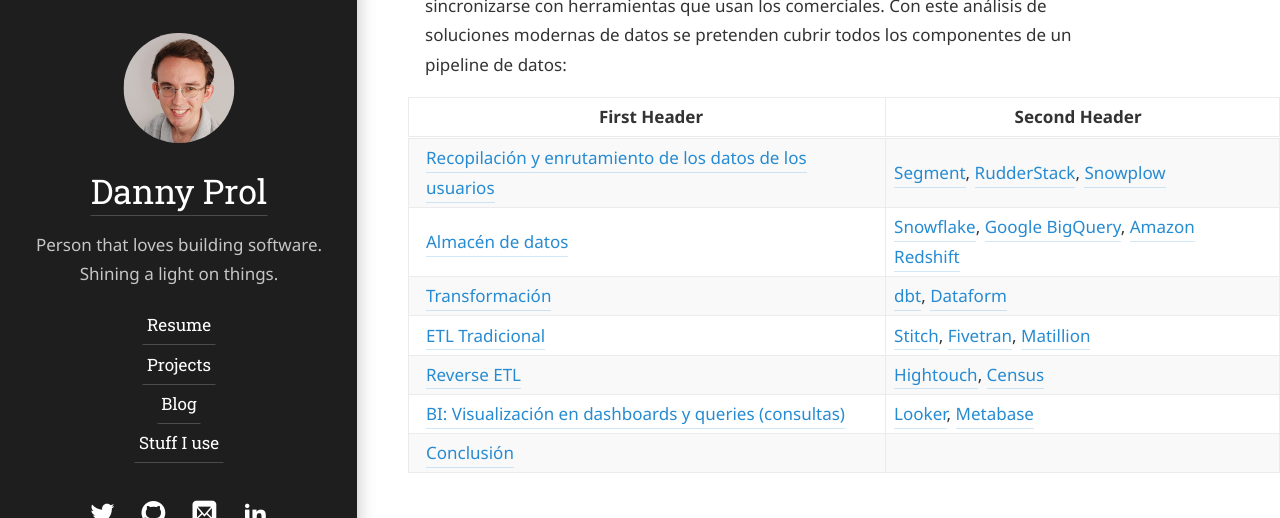
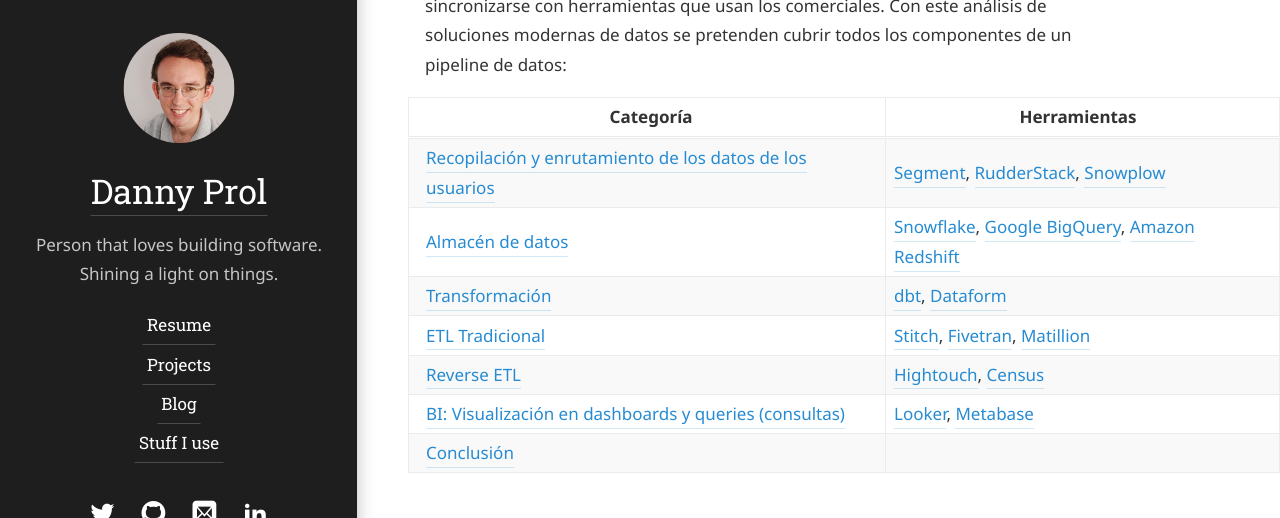
Before and after one commit to dprol/dprol.github.io, a Jekyll site: the page built from hydejack/_posts/2021-05-22-pipeline-datos.md, in a window 1280 px wide and 900 px high, scrolled down 1288 px. Shown: the part 155-673 px from the top of the window. Built offline with Jekyll 4.4.1, drawn with Linux system fonts in a browser that asks for light colours; some web fonts are replaced.

Commit message:
Update 2021-05-22-pipeline-datos.md

```diff
--- a/hydejack/_posts/2021-05-22-pipeline-datos.md
+++ b/hydejack/_posts/2021-05-22-pipeline-datos.md
@@ -14,7 +14,7 @@
 
 El stack moderno está centrado en los almacenes de datos basados en la nube. Los datos son directamente cargados en los almacenes y se usa una capa de transformación para convertir los datos en bruto en conjuntos de datos confiables. Las mejores soluciones BI están diseñadas para habilitar el uso de estos conjuntos de datos para que todos los empleados en una organización sean capaces de encontrar las respuestas a sus preguntas. El stack moderno de datos es la evolución desde un sistema viejo basado en herramientas frágiles que necesitaban constante mantenimiento a un conjunto de herramientas que automatizan, simplifican y aceleran las decisiones de negocio centralizando todos los datos en un único lugar accesible donde poder crear modelos de datos unificados con la capacidad de sincronizarse con herramientas que usan los comerciales. Con este análisis de soluciones modernas de datos se pretenden cubrir todos los componentes de un pipeline de datos:
 
-| First Header | Second Header |
+| Categoría | Herramientas |
 | ------------ | ------------- |
 | [Recopilación y enrutamiento de los datos de los usuarios](https://dprol.github.io/blog/hydejack/2021-05-22-pipeline-datos/#recopilaci%C3%B3n-y-enrutamiento-de-los-datos-de-los-usuarios) | [Segment](https://dprol.github.io/blog/hydejack/2021-05-22-pipeline-datos/#segment), [RudderStack](https://dprol.github.io/blog/hydejack/2021-05-22-pipeline-datos/#rudderstack), [Snowplow](https://dprol.github.io/blog/hydejack/2021-05-22-pipeline-datos/#snowplow) |
 | [Almacén de datos](https://dprol.github.io/blog/hydejack/2021-05-22-pipeline-datos/#almac%C3%A9n-de-datos) | [Snowflake](https://dprol.github.io/blog/hydejack/2021-05-22-pipeline-datos/#snowflake), [Google BigQuery](https://dprol.github.io/blog/hydejack/2021-05-22-pipeline-datos/#google-bigquery), [Amazon Redshift](https://dprol.github.io/blog/hydejack/2021-05-22-pipeline-datos/#amazon-redshift) |
```
